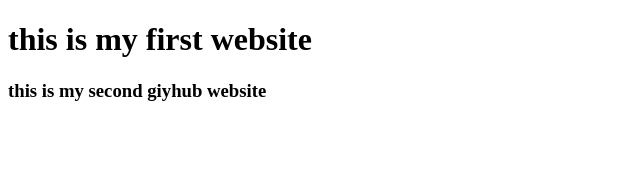
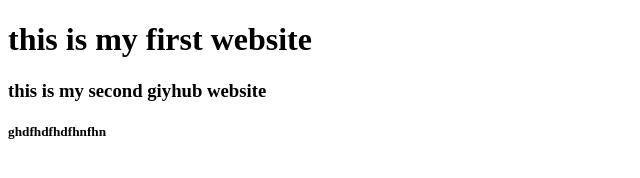
Before and after one commit to Hannanshaikh90/My-web-sites, a plain HTML site: page index.html in a window 1280 px wide. Shown: the whole page, without its empty margins (0-640 px from the left). Drawn offline with Linux system fonts and the light colour scheme.

Commit message:
Update index.html
this is a my  first

```diff
--- a/index.html
+++ b/index.html
@@ -12,5 +12,6 @@
     <h1>this is my first website</h1>
 
     <h3>this is my second giyhub website</h3>
+    <h5>ghdfhdfhdfhnfhn</h5>
 </body>
 </html>
```
